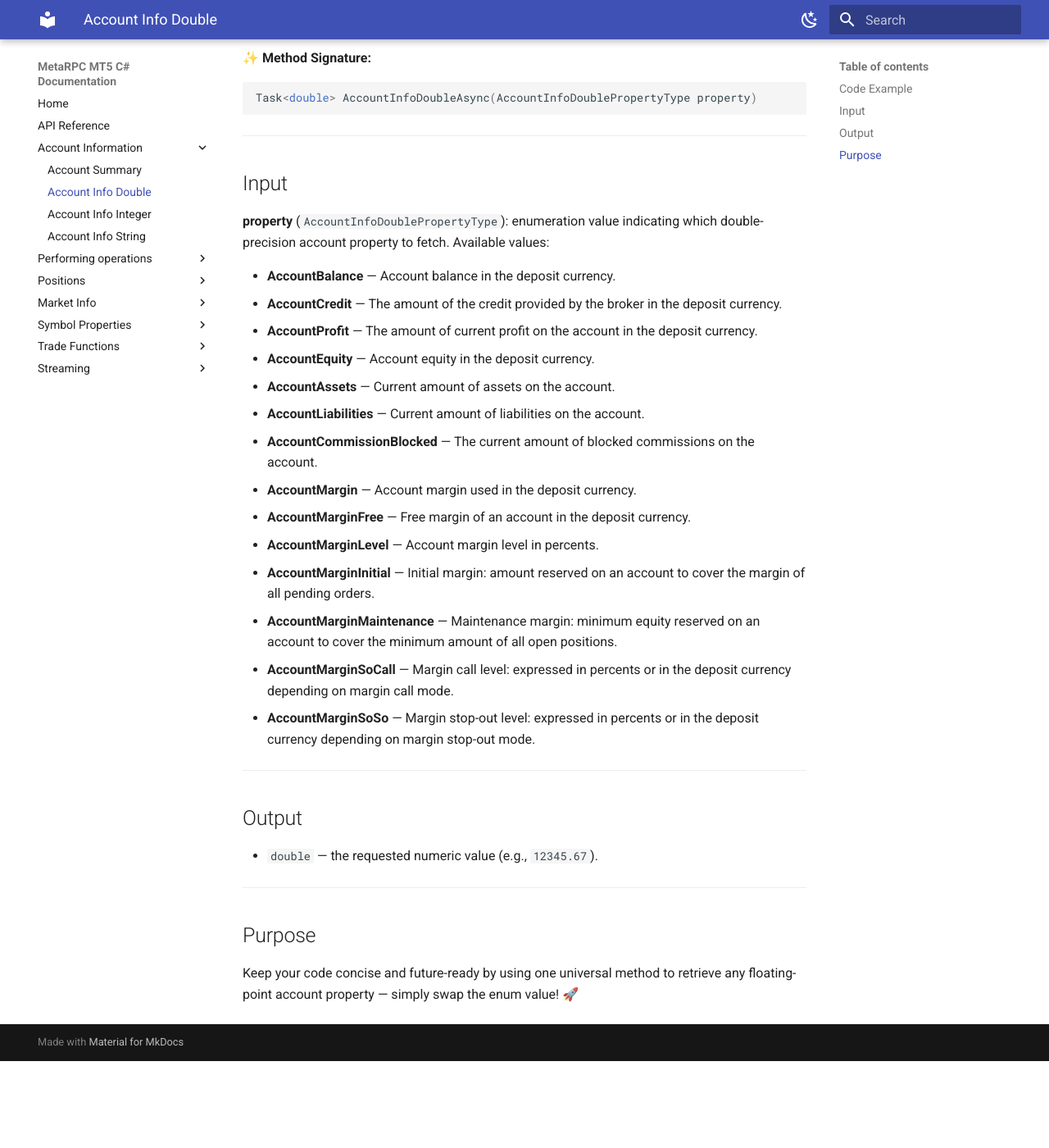
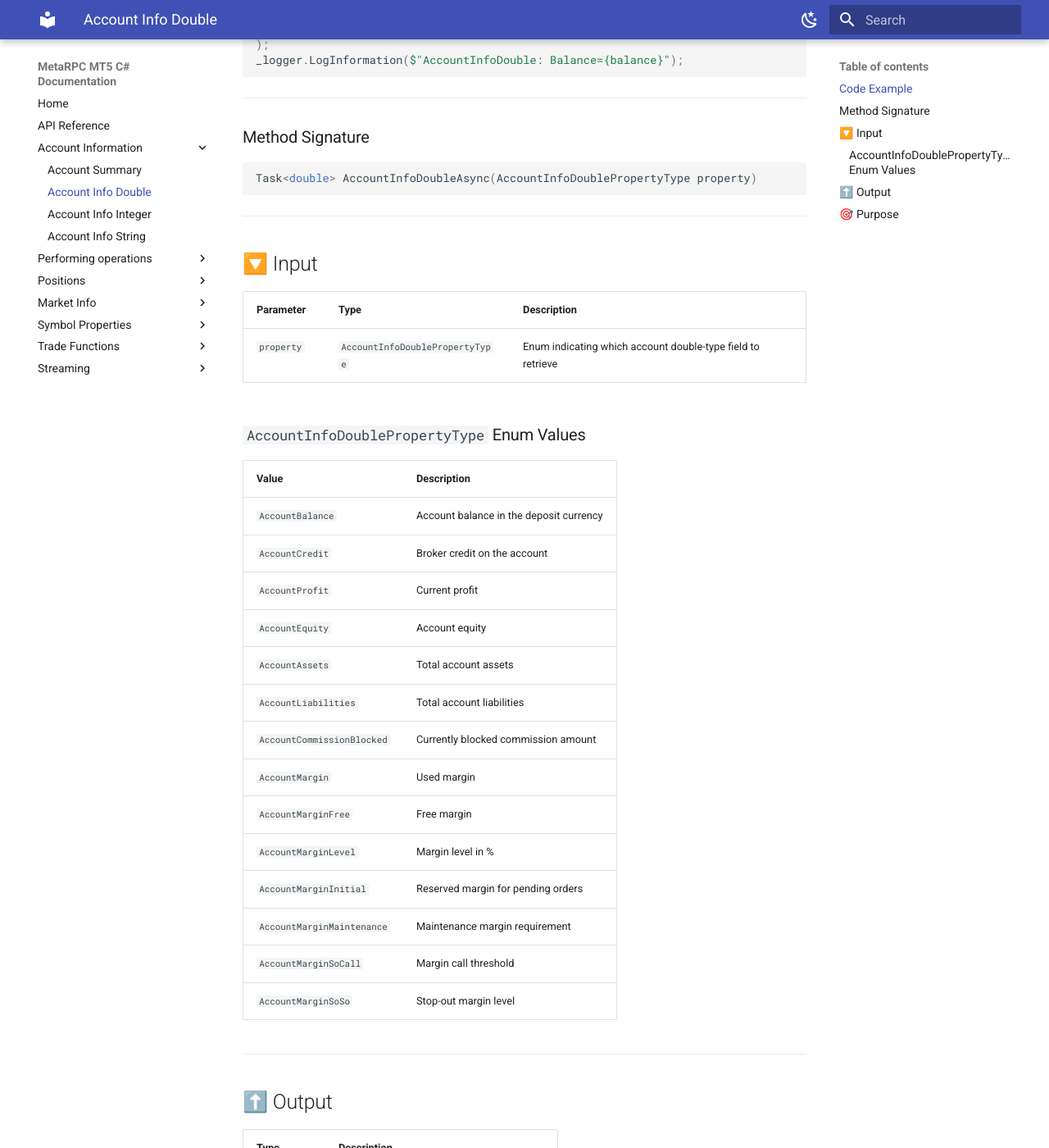
Before and after one commit to MetaRPC/CSharpMT5, an MkDocs documentation site: the page built from docs/account/AccountInfoDouble.md, in a window 1280 px wide and 1400 px high, scrolled down 338 px. Shown: the whole window at 82% size. Built offline with MkDocs 1.6.1 and Material for MkDocs 9.7.7, drawn with Linux system fonts in a browser that asks for light colours; before the commit the page ends 1632 px from its top, so only the background shows below that; some of the changed text lies outside the part shown.

Commit message:
Update AccountInfoDouble.md

````diff
--- a/docs/account/AccountInfoDouble.md
+++ b/docs/account/AccountInfoDouble.md
@@ -12,7 +14,9 @@ var balance = await _mt5Account.AccountInfoDoubleAsync(
 _logger.LogInformation($"AccountInfoDouble: Balance={balance}");
 ```
 
-✨ **Method Signature:**
+---
+
+### Method Signature
 
 ```csharp
 Task<double> AccountInfoDoubleAsync(AccountInfoDoublePropertyType property)
@@ -20,33 +24,49 @@ Task<double> AccountInfoDoubleAsync(AccountInfoDoublePropertyType property)
 
 ---
 
-## Input
+## 🔽 Input
 
-**property** (`AccountInfoDoublePropertyType`): enumeration value indicating which double-precision account property to fetch. Available values:
+| Parameter  | Type                            | Description                                                 |
+| ---------- | ------------------------------- | ----------------------------------------------------------- |
+| `property` | `AccountInfoDoublePropertyType` | Enum indicating which account double-type field to retrieve |
 
-* **AccountBalance** — Account balance in the deposit currency.
-* **AccountCredit** — The amount of the credit provided by the broker in the deposit currency.
-* **AccountProfit** — The amount of current profit on the account in the deposit currency.
-* **AccountEquity** — Account equity in the deposit currency.
-* **AccountAssets** — Current amount of assets on the account.
-* **AccountLiabilities** — Current amount of liabilities on the account.
-* **AccountCommissionBlocked** — The current amount of blocked commissions on the account.
-* **AccountMargin** — Account margin used in the deposit currency.
-* **AccountMarginFree** — Free margin of an account in the deposit currency.
-* **AccountMarginLevel** — Account margin level in percents.
-* **AccountMarginInitial** — Initial margin: amount reserved on an account to cover the margin of all pending orders.
-* **AccountMarginMaintenance** — Maintenance margin: minimum equity reserved on an account to cover the minimum amount of all open positions.
-* **AccountMarginSoCall** — Margin call level: expressed in percents or in the deposit currency depending on margin call mode.
-* **AccountMarginSoSo** — Margin stop-out level: expressed in percents or in the deposit currency depending on margin stop-out mode.
+### `AccountInfoDoublePropertyType` Enum Values
+
+| Value                      | Description                             |
+| -------------------------- | --------------------------------------- |
+| `AccountBalance`           | Account balance in the deposit currency |
+| `AccountCredit`            | Broker credit on the account            |
+| `AccountProfit`            | Current profit                          |
+| `AccountEquity`            | Account equity                          |
+| `AccountAssets`            | Total account assets                    |
+| `AccountLiabilities`       | Total account liabilities               |
+| `AccountCommissionBlocked` | Currently blocked commission amount     |
+| `AccountMargin`            | Used margin                             |
+| `AccountMarginFree`        | Free margin                             |
+| `AccountMarginLevel`       | Margin level in %                       |
+| `AccountMarginInitial`     | Reserved margin for pending orders      |
+| `AccountMarginMaintenance` | Maintenance margin requirement          |
+| `AccountMarginSoCall`      | Margin call threshold                   |
+| `AccountMarginSoSo`        | Stop-out margin level                   |
 
 ---
 
-## Output
+## ⬆️ Output
 
-* `double` — the requested numeric value (e.g., `12345.67`).
+| Type     | Description                                 |
+| -------- | ------------------------------------------- |
+| `double` | The numeric value of the requested property |
 
 ---
 
-## Purpose
+## 🎯 Purpose
 
-Keep your code concise and future-ready by using one universal method to retrieve any floating-point account property — simply swap the enum value! 🚀
+Use this method to fetch **any floating-point account parameter** with a single unified API.
+
+This makes your code:
+
+* Clean and reusable
+* Easier to extend to other account stats
+* Ideal for dashboards, analytics, and account monitoring
+
+Simply pass a different enum value to retrieve other metrics.
````
Also changed, not shown: other parts of docs/account/AccountInfoDouble.md (+3 -1 lines).
